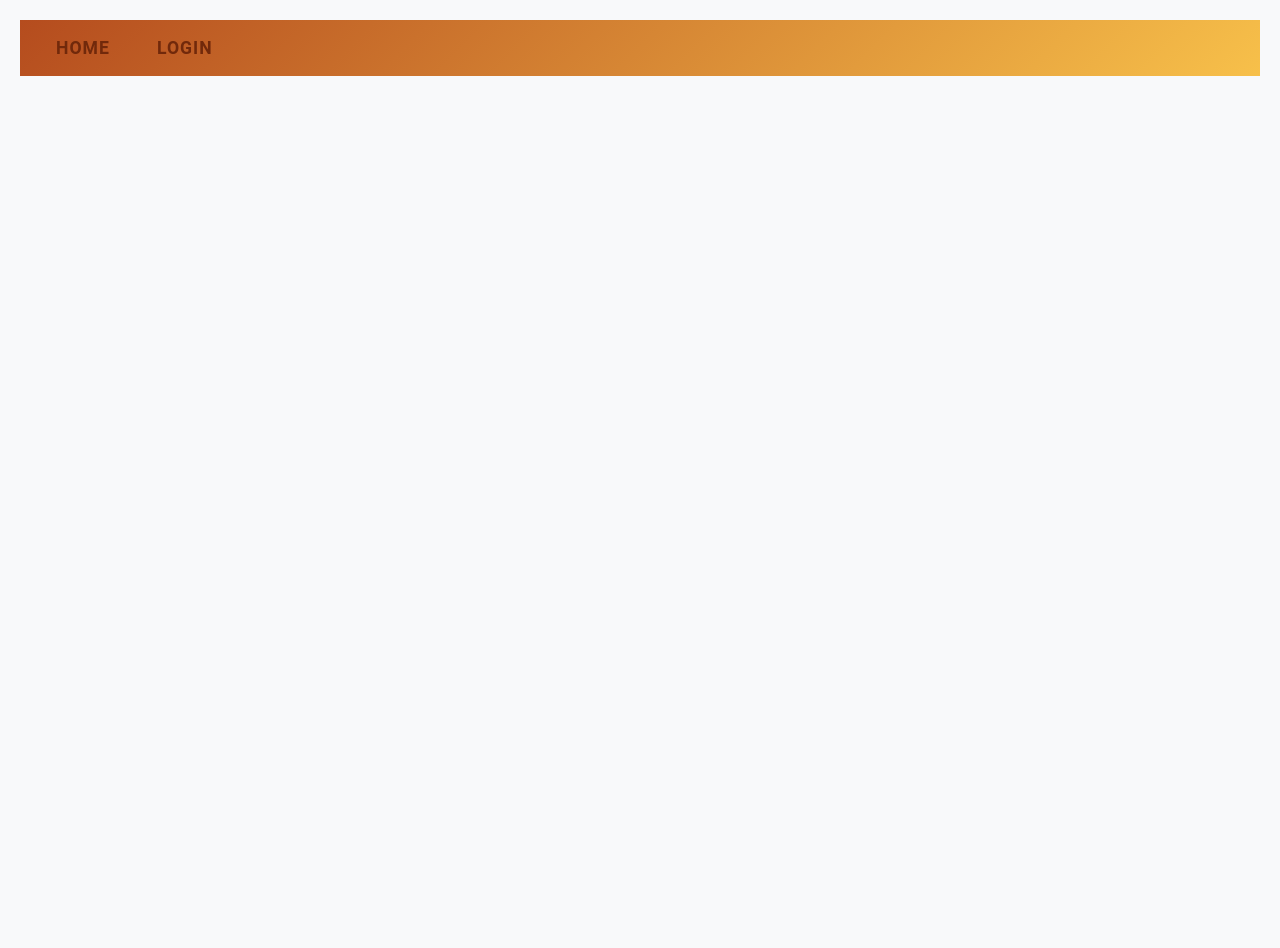
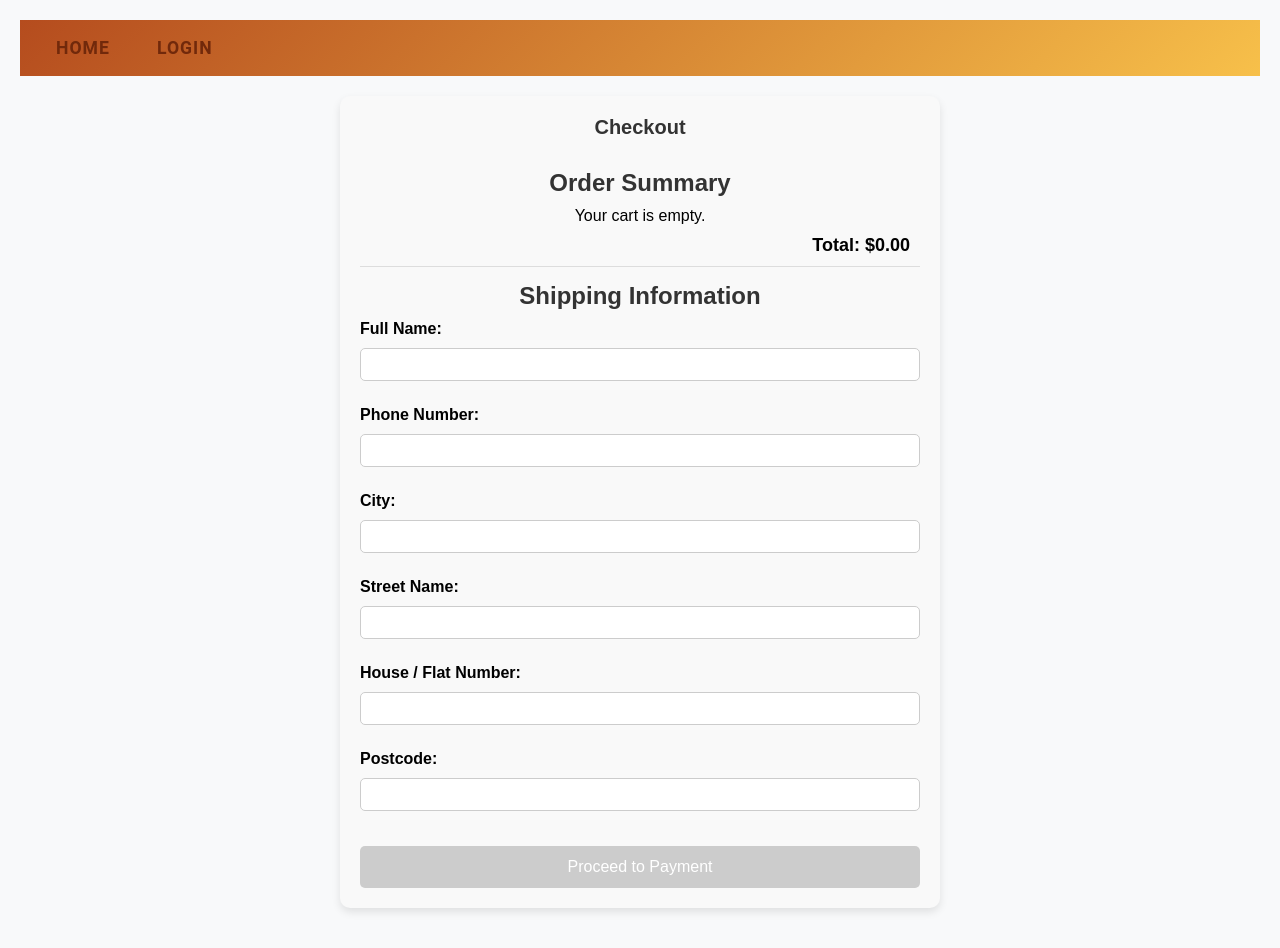
Before and after one commit to LaurynasT88/uztupyte-front, a React (Create React App) app: page /checkout in a window 1280 px wide. Before the commit this address had no page. Before the commit the page ends 800 px from the top, so only its background shows below. Built offline with nearby package versions, Linux system fonts and the light colour scheme.

Commit message:
added checkout page, implemented design changes

```diff
--- a/src/App.js
+++ b/src/App.js
@@ -5,6 +5,7 @@ import Login from "./components/Login";
 import Register from "./pages/Register";
 import Admin from "./pages/Admin";
 import Navbar from "./components/Navbar";
+import Checkout from "./pages/Checkout";
 import "./App.css";
 
 function App() {
@@ -14,9 +15,11 @@ function App() {
       <div className="App">
         <Routes>
           <Route path="/" element={<Home />} />
+            <Route path="/checkout" element={<Checkout />} />
           <Route path="/login" element={<Login />} />
           <Route path="/register" element={<Register />} />
           <Route path="/admin" element={<Admin />} />
+
         </Routes>
       </div>
     </Router>
--- /dev/null
+++ b/src/Checkout.css
@@ -0,0 +1,98 @@
+.checkout-container {
+    max-width: 600px;
+    margin: 20px auto;
+    padding: 20px;
+    border-radius: 10px;
+    background-color: #f9f9f9;
+    box-shadow: 0px 4px 8px rgba(0, 0, 0, 0.1);
+}
+
+h2, h3 {
+    text-align: center;
+    color: #333;
+}
+
+.cart-summary {
+    padding: 10px;
+    border-bottom: 1px solid #ddd;
+    margin-bottom: 15px;
+}
+
+.cart-summary ul {
+    list-style-type: none;
+    padding: 0;
+}
+
+.cart-item {
+    display: flex;
+    justify-content: space-between;
+    align-items: center;
+    padding: 8px 0;
+}
+
+.remove-item-btn {
+    background: none;
+    border: none;
+    color: #dc3545;
+    font-size: 14px;
+    cursor: pointer;
+    display: inline-flex;
+    align-items: center;
+    justify-content: center;
+    width: 16px;  /* Ensures it doesn't take too much space */
+    height: 16px;
+    line-height: 1;
+    padding: 0;
+    margin-left: 8px; /* Small spacing from text */
+}
+
+.remove-item-btn:hover {
+    color: #c82333; /* Slightly darker on hover */
+}
+
+
+
+.total-price {
+    font-weight: bold;
+    font-size: 18px;
+    text-align: right;
+    margin-top: 10px;
+}
+
+.shipping-form {
+    display: flex;
+    flex-direction: column;
+}
+
+.shipping-form label {
+    margin-top: 10px;
+    font-weight: bold;
+}
+
+.shipping-form input {
+    padding: 8px;
+    margin-top: 5px;
+    border: 1px solid #ccc;
+    border-radius: 5px;
+}
+
+.pay-button {
+    width: 100%;
+    padding: 12px;
+    background-color: #28a745;
+    color: white;
+    font-size: 16px;
+    border: none;
+    border-radius: 5px;
+    cursor: pointer;
+    margin-top: 20px;
+}
+
+.pay-button:disabled {
+    background-color: #ccc;
+    cursor: not-allowed;
+}
+
+.pay-button:hover:not(:disabled) {
+    background-color: #218838;
+}
--- /dev/null
+++ b/src/pages/Checkout.js
@@ -0,0 +1,97 @@
+import React, { useState } from "react";
+import { useLocation, useNavigate } from "react-router-dom";
+import "../Checkout.css";
+
+
+const Checkout = () => {
+    const location = useLocation();
+    const navigate = useNavigate();
+    const [cart, setCart] = useState(location.state?.cart || []);
+
+    // State for shipping details
+    const [shippingInfo, setShippingInfo] = useState({
+        fullName: "",
+        phone: "",
+        city: "",
+        street: "",
+        houseFlat: "",
+        postcode: "",
+    });
+
+    // Handle input change
+    const handleChange = (e) => {
+        setShippingInfo({ ...shippingInfo, [e.target.name]: e.target.value });
+    };
+
+    // Function to remove item from cart
+    const removeFromCart = (index) => {
+        const updatedCart = cart.filter((_, i) => i !== index);
+        setCart(updatedCart);
+    };
+
+    // Proceed to payment (placeholder for now)
+    const handlePayment = () => {
+        console.log("Shipping Info:", shippingInfo);
+        console.log("Cart:", cart);
+        console.log("Proceeding to payment...");
+    };
+
+    return (
+        <div className="checkout-container">
+            <h2>Checkout</h2>
+
+            {/* Cart Summary */}
+            <div className="cart-summary">
+                <h3>Order Summary</h3>
+                {cart.length > 0 ? (
+                    <ul>
+                        {cart.map((item, index) => (
+                            <li key={index} className="cart-item">
+                                {item.name} - ${item.price.toFixed(2)}
+                                <button className="remove-item-btn" onClick={() => removeFromCart(index)}>
+                                    ❌
+                                </button>
+                            </li>
+                        ))}
+                    </ul>
+                ) : (
+                    <p>Your cart is empty.</p>
+                )}
+                <p className="total-price">
+                    Total: ${cart.reduce((total, item) => total + item.price, 0).toFixed(2)}
+                </p>
+            </div>
+
+            {/* Shipping Form */}
+            <div className="shipping-form">
+                <h3>Shipping Information</h3>
+                <form>
+                    <label>Full Name:</label>
+                    <input type="text" name="fullName" value={shippingInfo.fullName} onChange={handleChange} required />
+
+                    <label>Phone Number:</label>
+                    <input type="tel" name="phone" value={shippingInfo.phone} onChange={handleChange} required />
+
+                    <label>City:</label>
+                    <input type="text" name="city" value={shippingInfo.city} onChange={handleChange} required />
+
+                    <label>Street Name:</label>
+                    <input type="text" name="street" value={shippingInfo.street} onChange={handleChange} required />
+
+                    <label>House / Flat Number:</label>
+                    <input type="text" name="houseFlat" value={shippingInfo.houseFlat} onChange={handleChange} required />
+
+                    <label>Postcode:</label>
+                    <input type="text" name="postcode" value={shippingInfo.postcode} onChange={handleChange} required />
+                </form>
+            </div>
+
+            {/* Proceed to Payment */}
+            <button className="pay-button" onClick={handlePayment} disabled={cart.length === 0}>
+                Proceed to Payment
+            </button>
+        </div>
+    );
+};
+
+export default Checkout;
--- a/src/pages/Home.js
+++ b/src/pages/Home.js
@@ -1,5 +1,6 @@
 import React, { useEffect, useState } from "react";
 import axios from "../services/api";
+import { useNavigate } from "react-router-dom";
 
 const Home = () => {
     const [products, setProducts] = useState([]);
@@ -8,8 +9,8 @@ const Home = () => {
     const [error, setError] = useState(null);
     const [expandedProduct, setExpandedProduct] = useState(null);
     const [cartOpen, setCartOpen] = useState(true);
+    const navigate = useNavigate(); // ✅ Correctly place this here
 
-    // Fetch products from the API
     useEffect(() => {
         const fetchProducts = async () => {
             try {
@@ -25,22 +26,18 @@ const Home = () => {
         fetchProducts();
     }, []);
 
-    // Function to add product to the cart
     const addToCart = (product) => {
         setCart([...cart, product]);
     };
 
-    // Function to remove product from the cart
     const removeFromCart = (index) => {
         setCart(cart.filter((_, i) => i !== index));
     };
 
-    // Function to calculate the total price of the cart
     const calculateTotal = () => {
         return cart.reduce((total, item) => total + item.price, 0).toFixed(2);
     };
 
-    // Function to toggle cart visibility
     const toggleCart = () => {
         setCartOpen(prevState => !prevState);
     };
@@ -80,7 +77,16 @@ const Home = () => {
                 {cart.length > 0 && (
                     <>
                         <p className="cart-total visible">Total: ${calculateTotal()}</p>
-                        <button className="checkout-button visible">Proceed to Checkout</button>
+                        {/* ✅ Add navigate function here */}
+                        <button
+                            className="checkout-button visible"
+                            onClick={() => {
+                                console.log("Navigating to Checkout...");
+                                navigate("/checkout", { state: { cart } });
+                            }}
+                        >
+                            Proceed to Checkout
+                        </button>
                     </>
                 )}
             </div>
@@ -97,7 +103,7 @@ const Home = () => {
                         {products.map((product) => (
                             <div key={product.id} className="product-card">
                                 <img
-                                    src={`http://localhost:8080/api/products/${product.id}/images`} // Correct image URL
+                                    src={`http://localhost:8080/api/products/${product.id}/images`}
                                     alt={product.name}
                                     className="product-image"
                                 />
```
Also changed, not shown: src/Navbar.css (added, +44 -0 lines).
